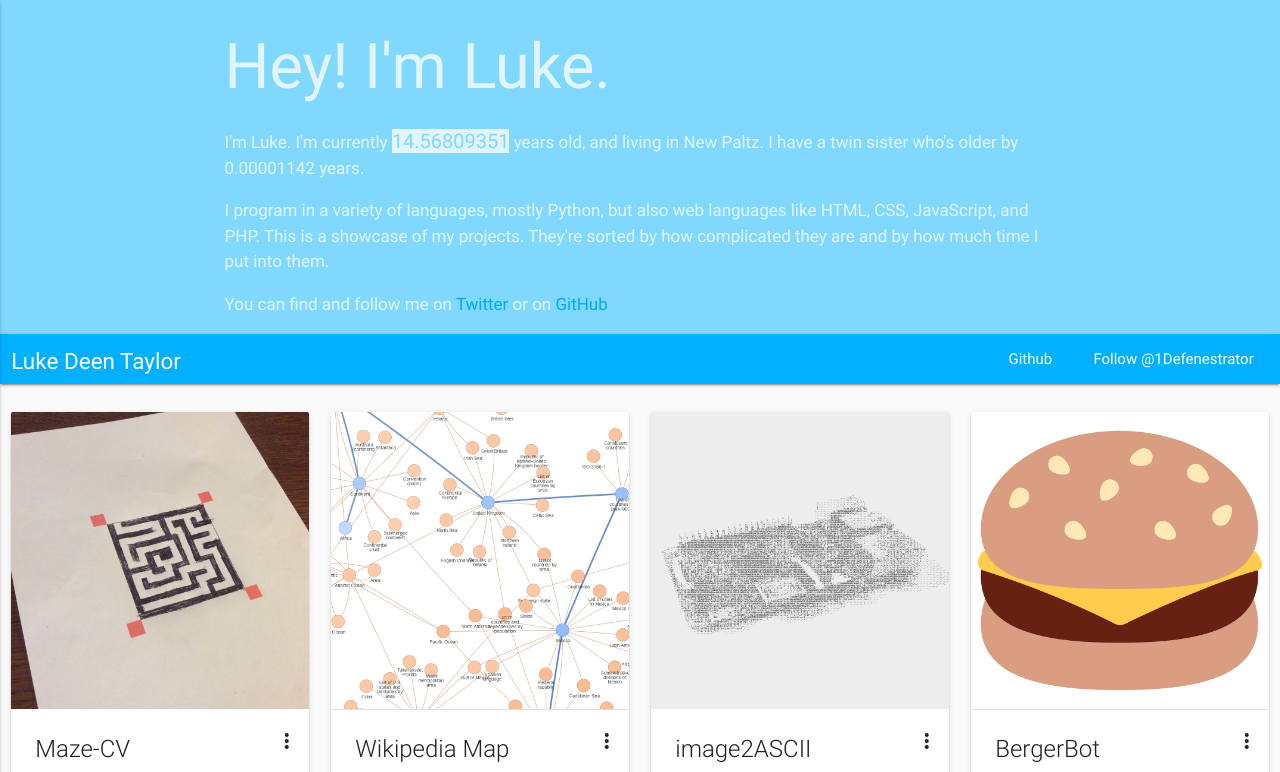
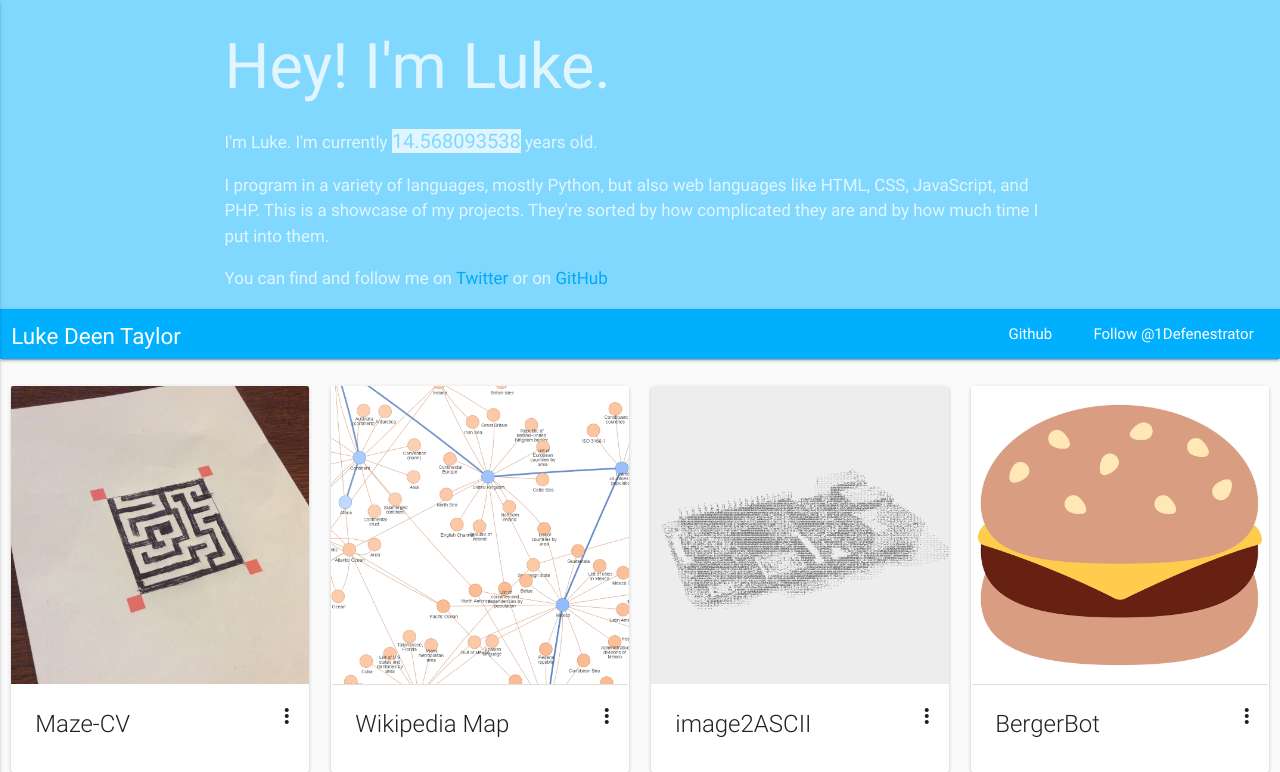
Before and after one commit to The-Penultimate-Defenestrator/Website, a plain HTML site: page index.html in a window 1280 px wide. Shown: the top 772 px of the page. Drawn offline with nearby package versions, Linux system fonts and the light colour scheme.

Commit message:
Some changes
I'm never gonna keep the commits to this organized. It's just too hard. I don't care much about this repo though, it's really just there so that people can hopefully find snippets of useful code

```diff
--- a/404/404.js
+++ b/404/404.js
@@ -20,7 +20,6 @@ window.onload = function() {
     content.style.fontSize = randint(20, 150)+"px";        //   Random font size (20 to 150 px)
     content.style.opacity = (Math.random()/10).toFixed(2); //   Random opacity (0.00 to 0.10)
     content.style.fontWeight = randint(1, 6) * 100;        //   Random font weight (200 to 500)
-    console.log(content)
     // Add the div
     layer.appendChild(content);
 
@@ -31,4 +30,4 @@ window.onload = function() {
   // Initialize the scene
   var parallax = new Parallax(scene);
 
-}
+};
--- a/index.html
+++ b/index.html
@@ -5,7 +5,7 @@
 <head>
   <title>Luke Deen Taylor</title>
   <!--Import Google Icon Font-->
-  <link  rel="stylesheet" href="http://fonts.googleapis.com/icon?family=Material+Icons">
+  <link rel="stylesheet" href="http://fonts.googleapis.com/icon?family=Material+Icons">
   <!--Import materialize.css-->
   <link rel="stylesheet" href="https://cdnjs.cloudflare.com/ajax/libs/materialize/0.97.4/css/materialize.min.css">
   <!--Import CSS for reduced-height navbar-->
@@ -40,9 +40,7 @@
       <p>
         I'm Luke. I'm currently
         <span class="highlight" id="myage">14<!--My age will go here--></span>
-        years old, and living in New Paltz. I have a twin sister who's older by
-        <a class="nostyle" href="http://www.wolframalpha.com/input/?i=0.00001142+years">
-        0.00001142 years.</a>
+        years old.
       </p>
       <p>
         I program in a variety of languages, mostly Python, but also web
@@ -250,7 +248,6 @@
       </div>
     </div>
 
-
     <!-- TI-Spirograph -->
     <div class="col s12 m4 l3">
       <div class="card hoverable">
--- a/init.js
+++ b/init.js
@@ -1,5 +1,4 @@
-var navispinned=false;
-var interval_id;
+var navispinned = false;
 
 // Fixes the navbar to the top of the page based on scroll distance
 function scrollFunc() {
@@ -7,42 +6,43 @@ function scrollFunc() {
   var threshold = $('#anchor').offset().top;
 
   // Scrolled past the scrollbar
-  if ( scrollDistance >= threshold ) {
+  if (scrollDistance >= threshold) {
     $('.navclass').addClass('navbar-fixed');
-    $('#anchor').css('margin-bottom','50px');
-    navispinned=true;
+    $('#anchor').css('margin-bottom', '50px');
+    navispinned = true;
   }
   // Scrolled back up
   else if (navispinned) {
     $('.navclass').removeClass('navbar-fixed');
-    $('#anchor').css('margin-bottom','0');
+    $('#anchor').css('margin-bottom', '0');
   }
 }
 
 
 function getAge() {
-  // Returns my age in years to 8 decimal places
+  // Returns my age in years to 9 decimal places
   var birth = Date.parse("11/03/2001 17:23"); // My time of birth, in milliseconds.
   var today = new Date(); // Right now, in milliseconds
-  var difference = today-birth; // My age, in milliseconds
-  var seconds = Math.floor(difference/1000); // My age, in seconds
-  var yearsOld = seconds/31536000; // My age, in years
-  return yearsOld.toFixed(8);
+  var difference = today - birth; // My age, in milliseconds
+  var seconds = difference / 1000; // My age, in seconds
+  var yearsOld = seconds / 31536000; // My age, in years
+  return yearsOld.toFixed(9);
 }
 
 function updateAge() {
+  console.time("abc");
   // Put my age in the about paragraph if it's on-screen
   var agespan = $('#myage');
   // Determine whether any part of the element is onscreen (vertically)
   var top = $(window).scrollTop(); // Top of window
   var bottom = top + $(window).height(); // Bottom of window
   var elemtop = agespan.offset().top; // Top of element
-  var elembottom = elemtop+agespan.outerHeight(); // Bottom of element
+  var elembottom = elemtop + agespan.outerHeight(); // Bottom of element
   var isinview = (elembottom > top && elemtop < bottom && !document.hidden); // Element is onscreen?
   if (isinview) {
     agespan.text(getAge()); // Load current age into the span
   }
-
+  console.timeEnd("abc");
 }
 
 $(document).ready(function() {
@@ -52,6 +52,6 @@ $(document).ready(function() {
   $('.button-collapse').sideNav();
   // Scroll event for the navbar to be pinned after scrolling.
   $(window).scroll(scrollFunc);
-  // Update my age every second that it's onscreen
-  interval_id = setInterval(updateAge,1000);
+  // Update my age 30 times a second (if it's onscreen)
+  setInterval(updateAge, 33);
 });
```
Also changed, not shown: 404/404.css (+6 -9 lines), 1 other file.
